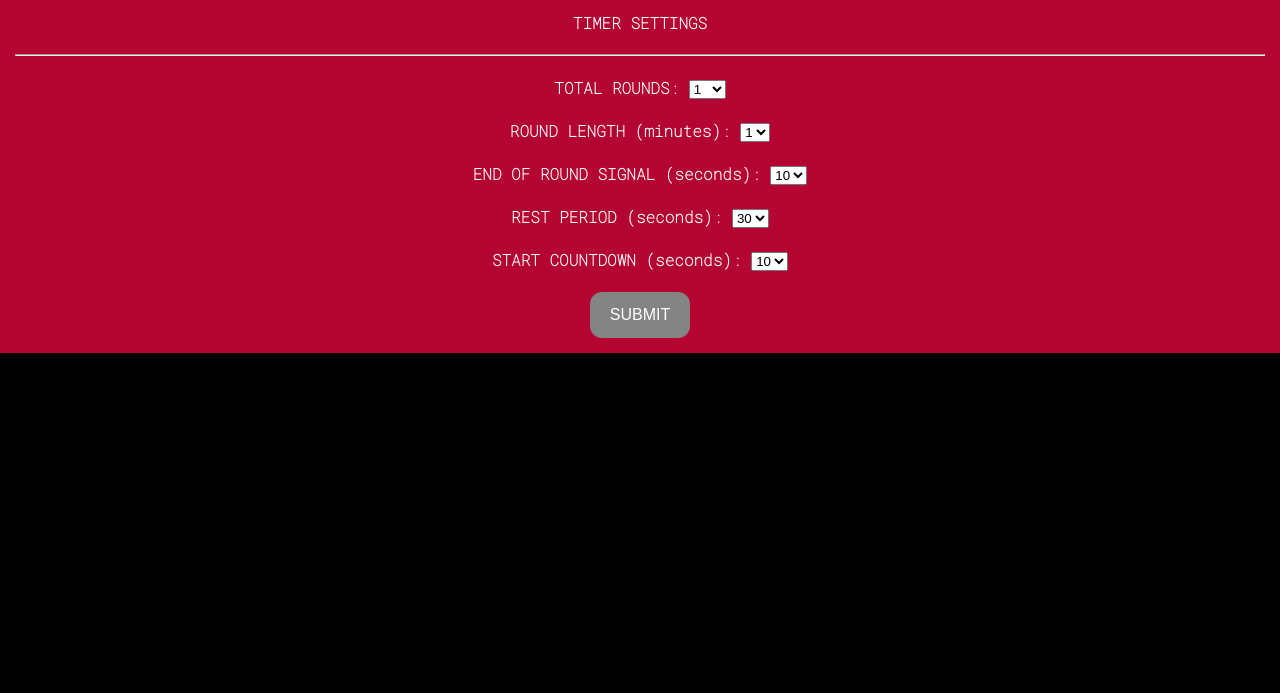
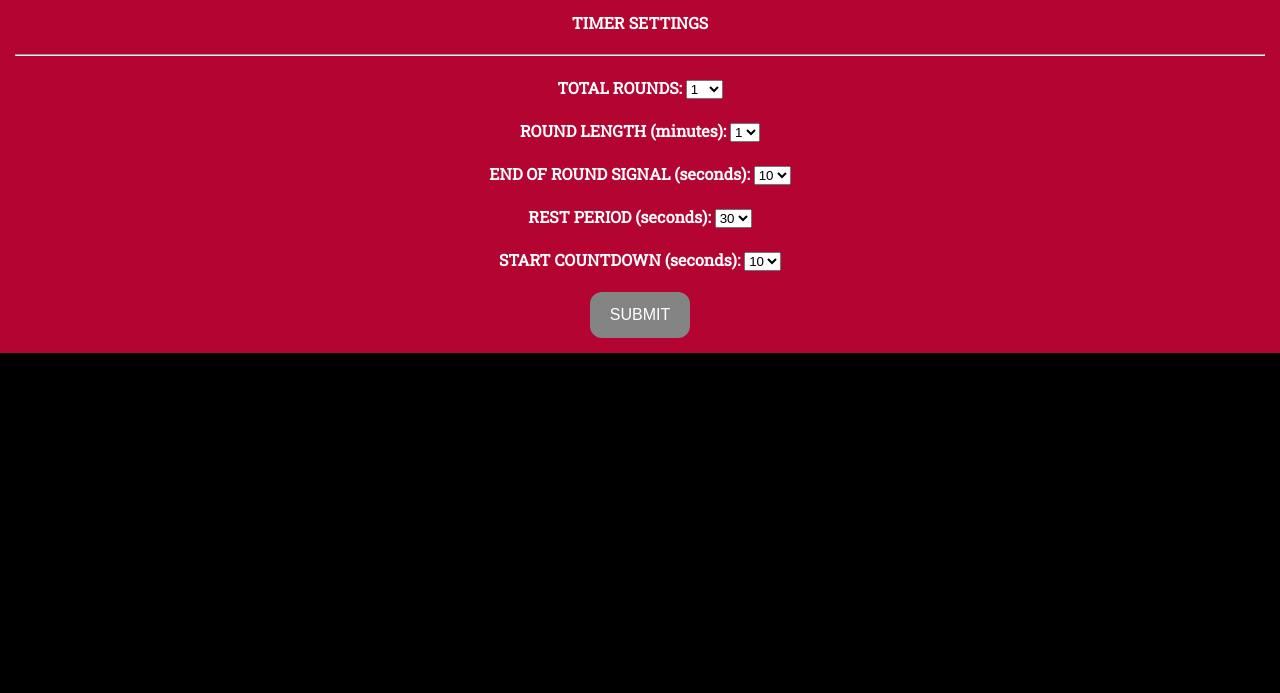
Before and after one commit to christianmurillo/react-interval-timer, a React app: page / in a window 1280 px wide. Shown: the part 107-800 px from the top of the page. Built offline with nearby package versions, Linux system fonts and the light colour scheme.

Commit message:
update font

```diff
--- a/public/index.html
+++ b/public/index.html
@@ -18,7 +18,7 @@
     <link rel="manifest" href="%PUBLIC_URL%/manifest.json" />
     <link rel="shortcut icon" href="%PUBLIC_URL%/favicon.ico" />
     <link
-      href="https://fonts.googleapis.com/css?family=Roboto+Mono:100"
+      href="https://fonts.googleapis.com/css?family=Roboto Slab"
       rel="stylesheet"
       type="text/css"
     />
--- a/src/app/app.css
+++ b/src/app/app.css
@@ -1,3 +1,3 @@
 .app {
-  font-family: "Roboto Mono", sans-serif;
+  font-family: "Roboto Slab", sans-serif;
 }
```
